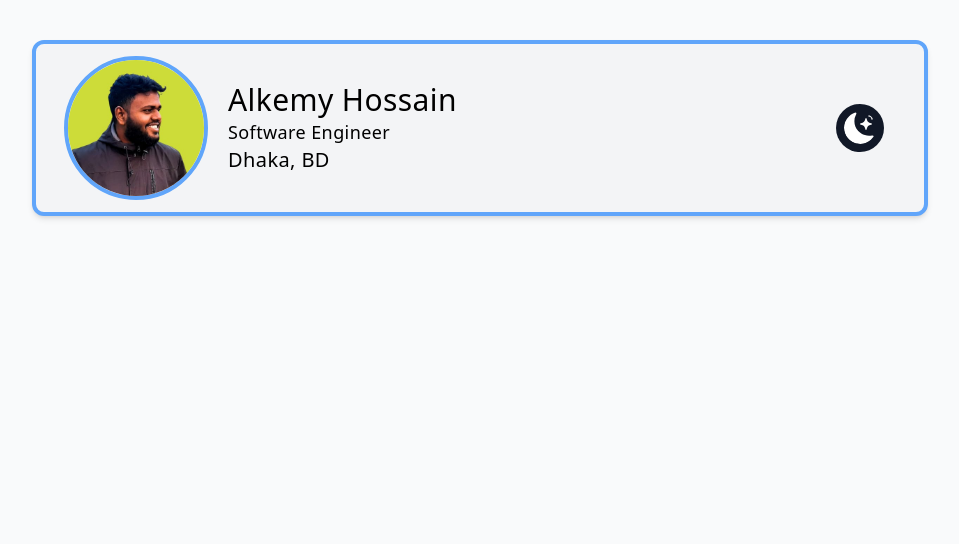
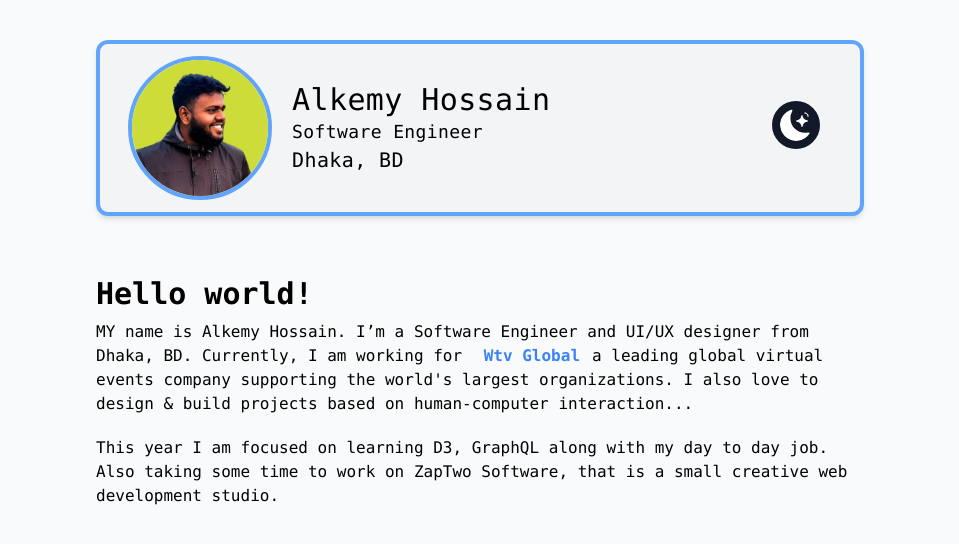
Before and after one commit to CsAlkemy/portfolio, a Gatsby site: page / in a window 1280 px wide. Shown: the whole page, without its empty margins (160-1119 px from the left). Built offline with nearby package versions, Linux system fonts and the light colour scheme; Gatsby itself is replaced by a stand-in of ours.

Commit message:
AboutSection Done

```diff
--- /dev/null
+++ b/src/components/Home/About.js
@@ -0,0 +1,27 @@
+import React from "react"
+import Data from "../../data/Data.json"
+
+const About = props => {
+  console.log(Data)
+  return (
+    <div className="px-5 md:px-0 my-10  dark:bg-transparent dark:text-gray-50 py-5">
+      <div className="text-2xl md:text-3xl font-bold mb-2">
+        {Data.about.title}
+      </div>
+      <div className="text-justify md:text-left mb-5 text-sm md:text-base">
+        {Data.about.intro}{" "}
+        <span className="text-blue-500 px-2 mx-1 font-bold hover:bg-cyan-500 hover:text-black">
+          <a href={Data.about.link} target="_blank">
+            {Data.about.company}
+          </a>
+        </span>
+        {Data.about.aboutCompany}
+      </div>
+      <div className="text-justify md:text-left text-sm md:text-base">
+        {Data.about.plan}
+      </div>
+    </div>
+  )
+}
+
+export default About
--- a/src/components/Home/ProfileCard.js
+++ b/src/components/Home/ProfileCard.js
@@ -8,33 +8,36 @@ const ProfileCard = () => {
   const [themeColor, setTheme] = useDarkMode()
   return (
     <>
-      <div className="dark:bg-black bg-gray-100 px-4 md:px-7 py-3 rounded-xl border-4 border-blue-400 shadow-md flex justify-between items-center">
+      <div className="dark:bg-black bg-gray-100 px-4 md:px-7 py-3 mx-3 md:mx-0 rounded-xl border-4 border-blue-400 shadow-md flex justify-between items-center">
         <div className="flex items-center gap-5">
           <img
             src={ProfileImage}
             alt="profile right face"
-            className="w-28 h-28 md:w-36 md:h-36 rounded-full object-cover object-center border-4 border-blue-400"
+            className="w-20 h-20 md:w-36 md:h-36 rounded-full object-cover object-center border-4 border-blue-400"
           />
           <div className="tracking-wide">
-            <p className="dark:text-white text-2xl md:text-3xl font-medium">
+            <p className="dark:text-white text-xl md:text-3xl font-medium">
               Alkemy Hossain
             </p>
-            <p className="dark:text-gray-100 text-base md:text-lg font-normal">
+            <p className="dark:text-gray-100 text-sm md:text-lg font-normal">
               Software Engineer
             </p>
-            <p className="dark:text-gray-400 text-lg md:text-xl font-medium">
+            <p className="dark:text-gray-400 text-sm md:text-xl font-medium">
               Dhaka, BD
             </p>
           </div>
         </div>
         <div className="mr-0 md:mr-3">
-          <span onClick={() => setTheme(themeColor)}>
+          <button
+            onClick={() => setTheme(themeColor)}
+            className="cursor-pointer"
+          >
             {themeColor === "dark" ? (
-              <BsFillMoonStarsFill className="bg-gray-900 h-12 w-12 text-white rounded-full p-2" />
+              <BsFillMoonStarsFill className="bg-gray-900 h-9 w-9 md:h-12 md:w-12 text-white rounded-full p-2" />
             ) : (
-              <MdOutlineWbSunny className="bg-white h-12 w-12 text-black rounded-full p-1" />
+              <MdOutlineWbSunny className="bg-white h-9 w-9 md:h-12 md:w-12 text-black rounded-full p-1" />
             )}
-          </span>
+          </button>
         </div>
       </div>
     </>
--- a/src/components/Home/index.js
+++ b/src/components/Home/index.js
@@ -1,10 +1,12 @@
 import React from "react"
 import ProfileCard from "./ProfileCard"
+import About from "./About"
 
 const index = () => {
   return (
     <div>
       <ProfileCard />
+      <About />
     </div>
   )
 }
--- a/src/components/layout/index.js
+++ b/src/components/layout/index.js
@@ -3,8 +3,8 @@ import PropTypes from "prop-types"
 
 const Layout = ({ children }) => {
   return (
-    <div className="bg-gray-50 dark:bg-gray-900 py-10 transition duration-700">
-      <div className="max-w-4xl mx-auto min-h-screen">
+    <div className="bg-gray-50 dark:bg-gray-900 py-10 transition duration-700 font-mono">
+      <div className="max-w-3xl mx-auto min-h-screen">
         <main>{children}</main>
       </div>
     </div>
--- /dev/null
+++ b/src/data/Data.json
@@ -0,0 +1,11 @@
+{
+  "title": "All Page Data in One Place",
+  "about": {
+    "title": "Hello world!",
+    "intro": "MY name is Alkemy Hossain. I’m a Software Engineer and UI/UX designer from Dhaka, BD. Currently, I am working for",
+    "company": "Wtv Global",
+    "link": "https://wtvglobal.com/",
+    "aboutCompany": "a leading global virtual events company supporting the world's largest organizations. I also love to design & build projects based on human-computer interaction...",
+    "plan": "This year I am focused on learning D3, GraphQL along with my day to day job. Also taking some time to work on ZapTwo Software, that is a small creative web development studio."
+  }
+}
```
